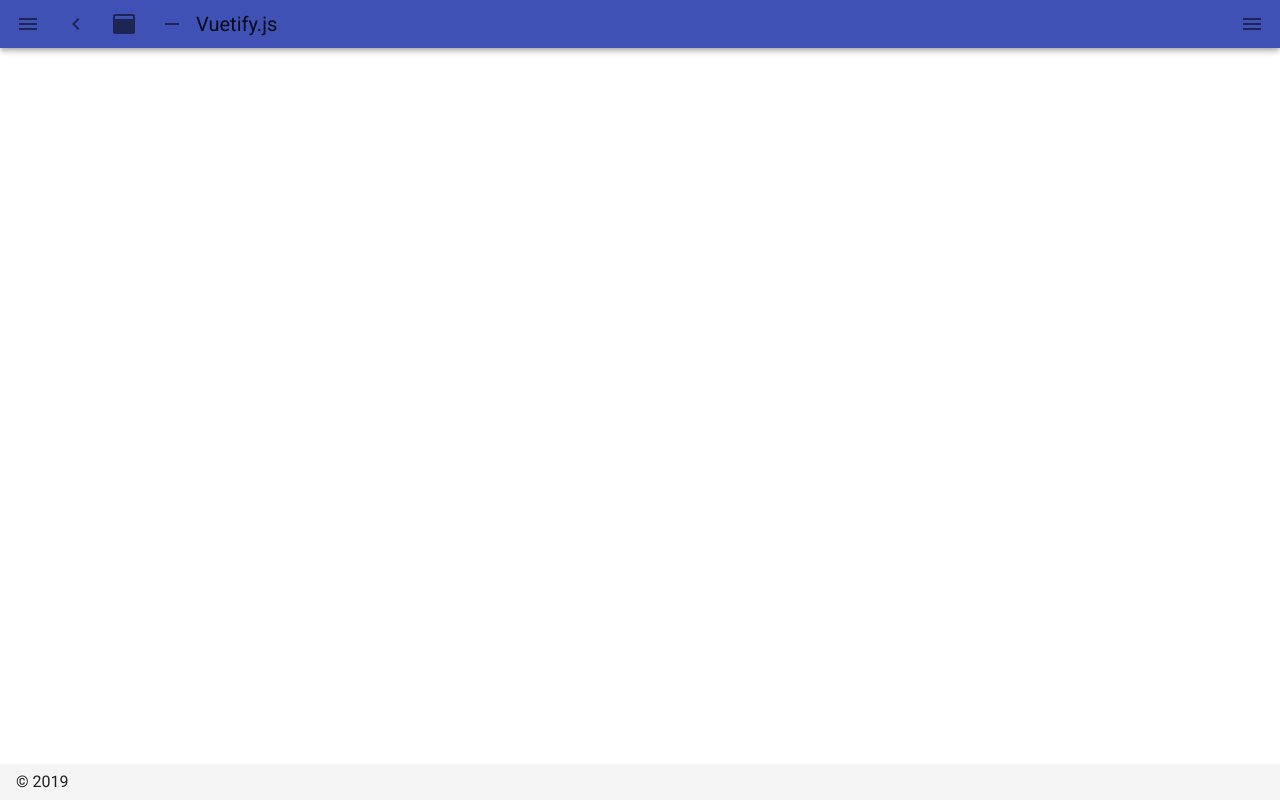
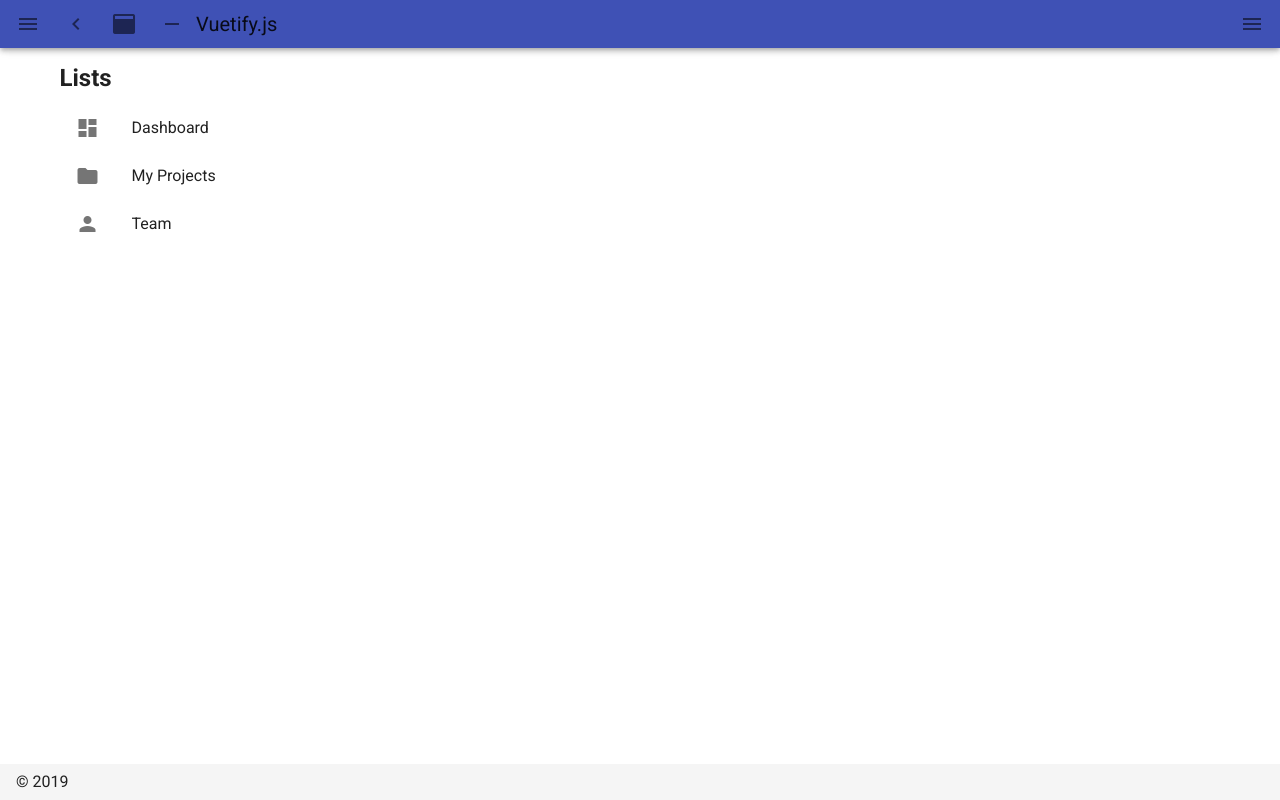
Before and after one commit to RonAlmog/nuxt-vuex-vuetify-presentation, a Nuxt app: page /lists in a window 1280 px wide. Before the commit this address had no page. Built offline with nearby package versions, Linux system fonts and the light colour scheme.

Commit message:
add grid

```diff
--- a/layouts/default.vue
+++ b/layouts/default.vue
@@ -65,34 +65,54 @@ export default {
           to: "/"
         },
         {
-          icon: "mdi-chart-bubble",
+          icon: "storefront",
           title: "Inspire",
           to: "/inspire"
         },
         {
-          icon: "mdi-chart-bubble",
+          icon: "cake",
           title: "Text",
           to: "/text"
         },
         {
-          icon: "mdi-chart-bubble",
+          icon: "check_box",
           title: "Buttons",
           to: "/buttons"
         },
         {
-          icon: "mdi-chart-bubble",
+          icon: "sports",
           title: "Breakpoints",
           to: "/breakpoints"
         },
         {
-          icon: "mdi-chart-bubble",
+          icon: "sync_alt",
           title: "Navbars",
           to: "/navbars"
         },
         {
-          icon: "mdi-chart-bubble",
+          icon: "list",
+          title: "Lists",
+          to: "/lists"
+        },
+        {
+          icon: "face",
           title: "About",
           to: "/about"
+        },
+        {
+          icon: "dashboard",
+          title: "Dashboard",
+          to: "/dashboard"
+        },
+        {
+          icon: "traffic",
+          title: "Team",
+          to: "/team"
+        },
+        {
+          icon: "my_location",
+          title: "Projects",
+          to: "/projects"
         }
       ],
       miniVariant: false,
--- /dev/null
+++ b/pages/dashboard.vue
@@ -0,0 +1,40 @@
+<template>
+  <div>
+    <h2>Dashboard</h2>
+    <v-row>
+        <!-- default is 12, md and up will be 4 -->
+        <v-col cols="12" md="4">
+            <v-btn outline block class="primary">1</v-btn>
+        </v-col>
+        <v-col cols="12" md="4">
+            <v-btn outline block class="primary">1</v-btn>
+        </v-col>
+        <v-col cols="12" md="4">
+            <v-btn outline block class="primary">1</v-btn>
+        </v-col>
+    </v-row>
+    <v-row>
+        <!-- default is 6, sm and up will be 3 -->
+        <v-col cols="6" sm="3">
+            <v-btn outline block class="primary">one</v-btn>
+        </v-col>
+        <v-col cols="6" sm="3">
+            <v-btn outline block class="primary">tow</v-btn>
+        </v-col>
+        <v-col cols="6" sm="3">
+            <v-btn outline block class="primary">threee</v-btn>
+        </v-col>
+        <v-col cols="6" sm="3">
+            <v-btn outline block class="primary">last one</v-btn>
+        </v-col>
+    </v-row>
+
+  </div>
+</template>
+
+<script>
+export default {};
+</script>
+
+<style>
+</style>
--- /dev/null
+++ b/pages/lists.vue
@@ -0,0 +1,38 @@
+<template>
+  <div class="x">
+      <h2>Lists</h2>
+
+
+    <v-list>
+        <v-list-item v-for="link in links" :key="link.text" router :to="link.route">
+            <v-list-item-action>
+                <v-icon>{{link.icon}}</v-icon>
+            </v-list-item-action>
+            <v-list-item-content>
+                <v-list-item-title>{{link.text}}</v-list-item-title>
+            </v-list-item-content>
+        </v-list-item>
+    </v-list>
+
+
+  </div>
+</template>
+
+<script>
+export default {
+    data() {
+        return {
+            links: [
+                {icon: 'dashboard', text: 'Dashboard', route: '/'},
+                {icon: 'folder', text: 'My Projects', route: '/projects'},
+                {icon: 'person', text: 'Team', route: '/team'},
+            ]
+        }
+    }
+
+}
+</script>
+
+<style>
+
+</style>
--- /dev/null
+++ b/pages/projects.vue
@@ -0,0 +1,17 @@
+<template>
+  <div>
+    <h2>Projects</h2>
+
+
+  </div>
+</template>
+
+<script>
+export default {
+
+}
+</script>
+
+<style>
+
+</style>
--- /dev/null
+++ b/pages/team.vue
@@ -0,0 +1,17 @@
+<template>
+  <div>
+    <h2>Team</h2>
+
+
+  </div>
+</template>
+
+<script>
+export default {
+
+}
+</script>
+
+<style>
+
+</style>
```
